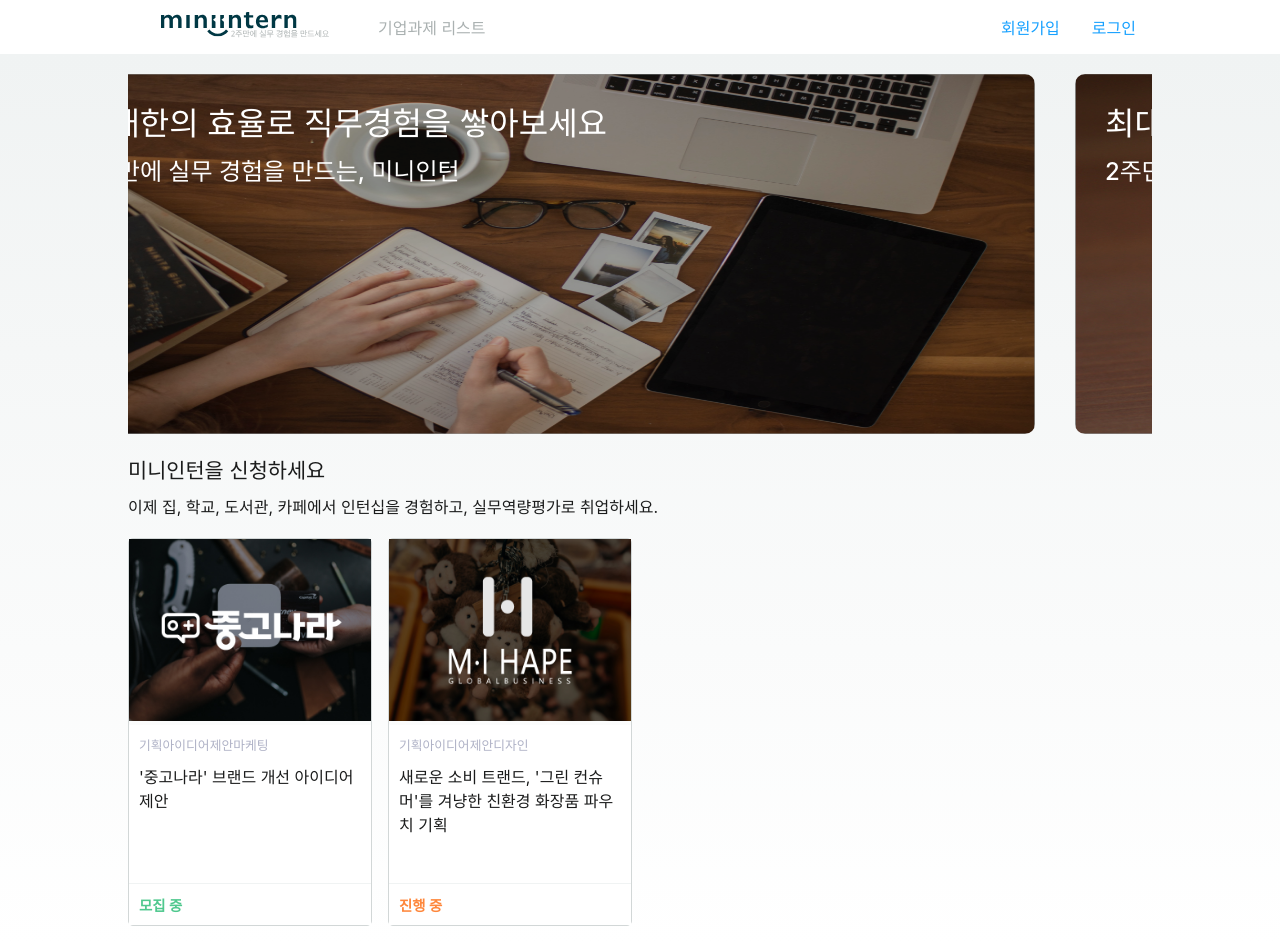
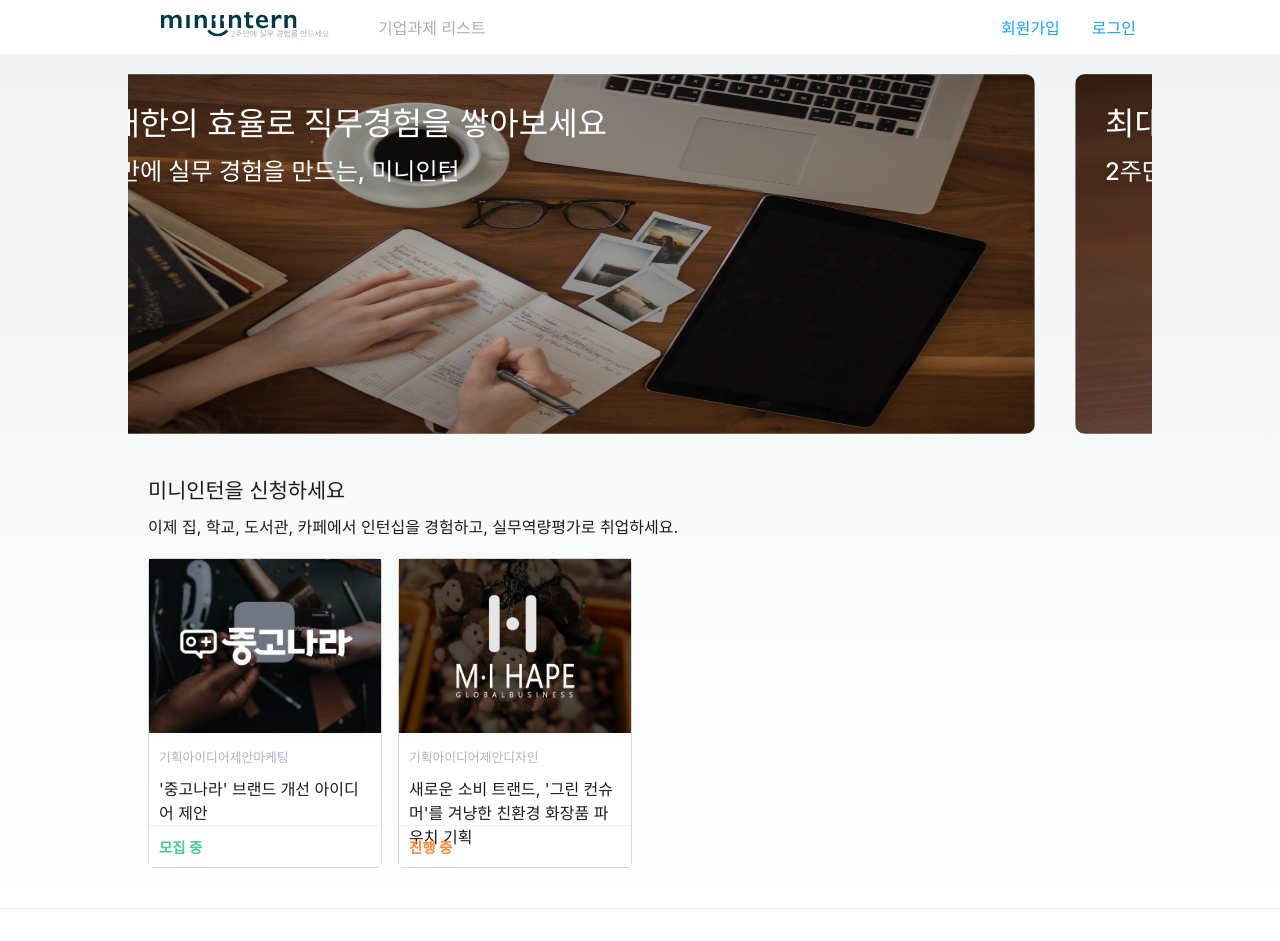
Before and after one commit to suhyeon1740/miniintern, a React (Create React App) app in the folder front/: page / in a window 1280 px wide. Shown: the top 941 px of the page. Built offline with nearby package versions, Linux system fonts and the light colour scheme.

Commit message:
home 페이지의 기업 카드 높이 수정

```diff
--- a/front/src/pages/Home/Home.css
+++ b/front/src/pages/Home/Home.css
@@ -1,5 +1,8 @@
 .home-page {
     background: linear-gradient(rgb(240, 243, 243), white);
+}
+.home-project {
+    padding: 20px;
 }
 .home-project h1 {
     font-size: 1.3rem;
@@ -10,3 +13,7 @@
     font-weight: normal;
     padding-top: 10px;
 }
+
+.home-project .project-description {
+    height: 130px;
+}
--- a/front/src/pages/projects/Projects.css
+++ b/front/src/pages/projects/Projects.css
@@ -8,6 +8,7 @@
 }
 .projects-banner-wrap {
     background-color: rgb(240, 243, 243);
+    padding: 20px;
 }
 .projects-banner {
     width: 100%;
```
